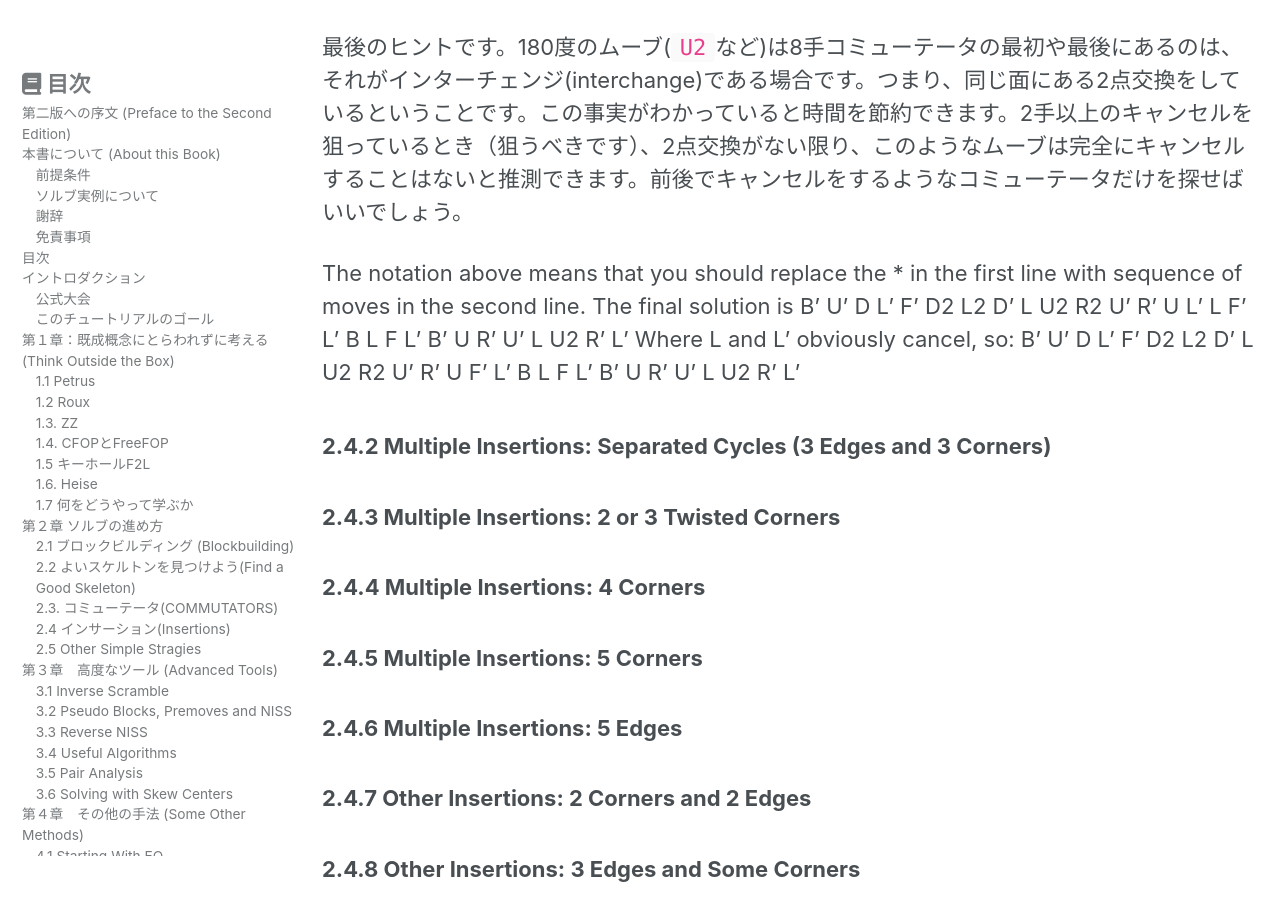
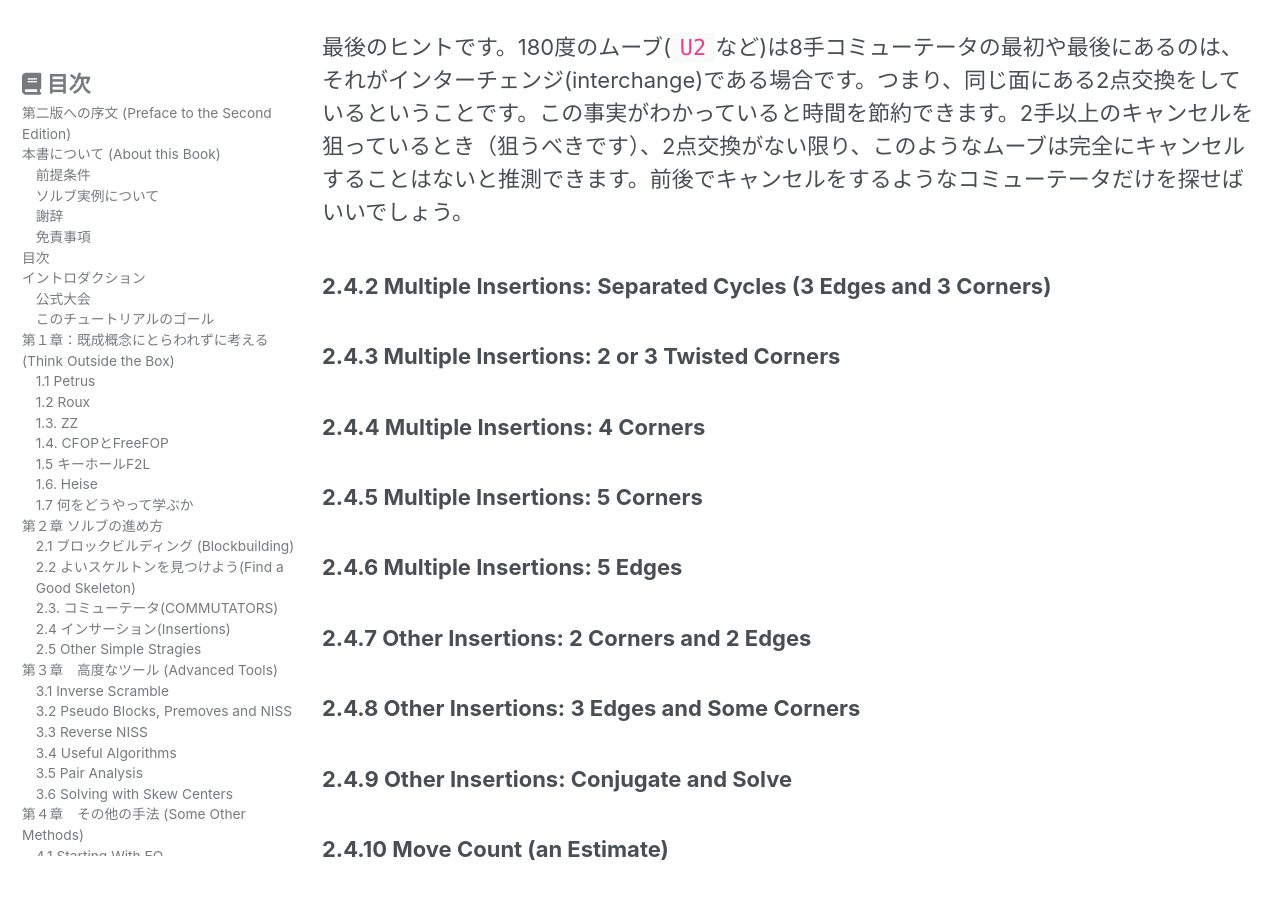
Before and after one commit to kawam1123/translation, a Jekyll site: the page built from _pages/FMC-tutorial.md, in a window 1280 px wide and 900 px high, scrolled down 39303 px. Built offline with Jekyll 4.4.1, drawn with Linux system fonts in a browser that asks for light colours; cached includes are drawn as plain includes; nearby versions of some CDN libraries.

Commit message:
余計なコメントを削除

```diff
--- a/_pages/FMC-tutorial.md
+++ b/_pages/FMC-tutorial.md
@@ -1699,12 +1699,6 @@ algcubing = "https://alg.cubing.net/?setup=D_B2_U-_F2_L2_D2_R2_U_F2_U2_L2_R-_D2_
 そのほか、バリエーションがあります（シフトしてみてください）[^2-4-1-7]
 
 最後のヒントです。180度のムーブ(`U2`など)は8手コミューテータの最初や最後にあるのは、それがインターチェンジ(interchange)である場合です。つまり、同じ面にある2点交換をしているということです。この事実がわかっていると時間を節約できます。2手以上のキャンセルを狙っているとき（狙うべきです）、2点交換がない限り、このようなムーブは完全にキャンセルすることはないと推測できます。前後でキャンセルをするようなコミューテータだけを探せばいいでしょう。
-
-The notation above means that you should replace the * in the first line with sequence of
-moves in the second line. The final solution is
-B' U' D L' F' D2 L2 D' L U2 R2 U' R' U L' L F' L' B L F L' B' U R' U' L U2 R' L'
-Where L and L' obviously cancel, so:
-B' U' D L' F' D2 L2 D' L U2 R2 U' R' U F' L' B L F L' B' U R' U' L U2 R' L'
 
 <!--
 2.4.1 Simple Insertions
```
